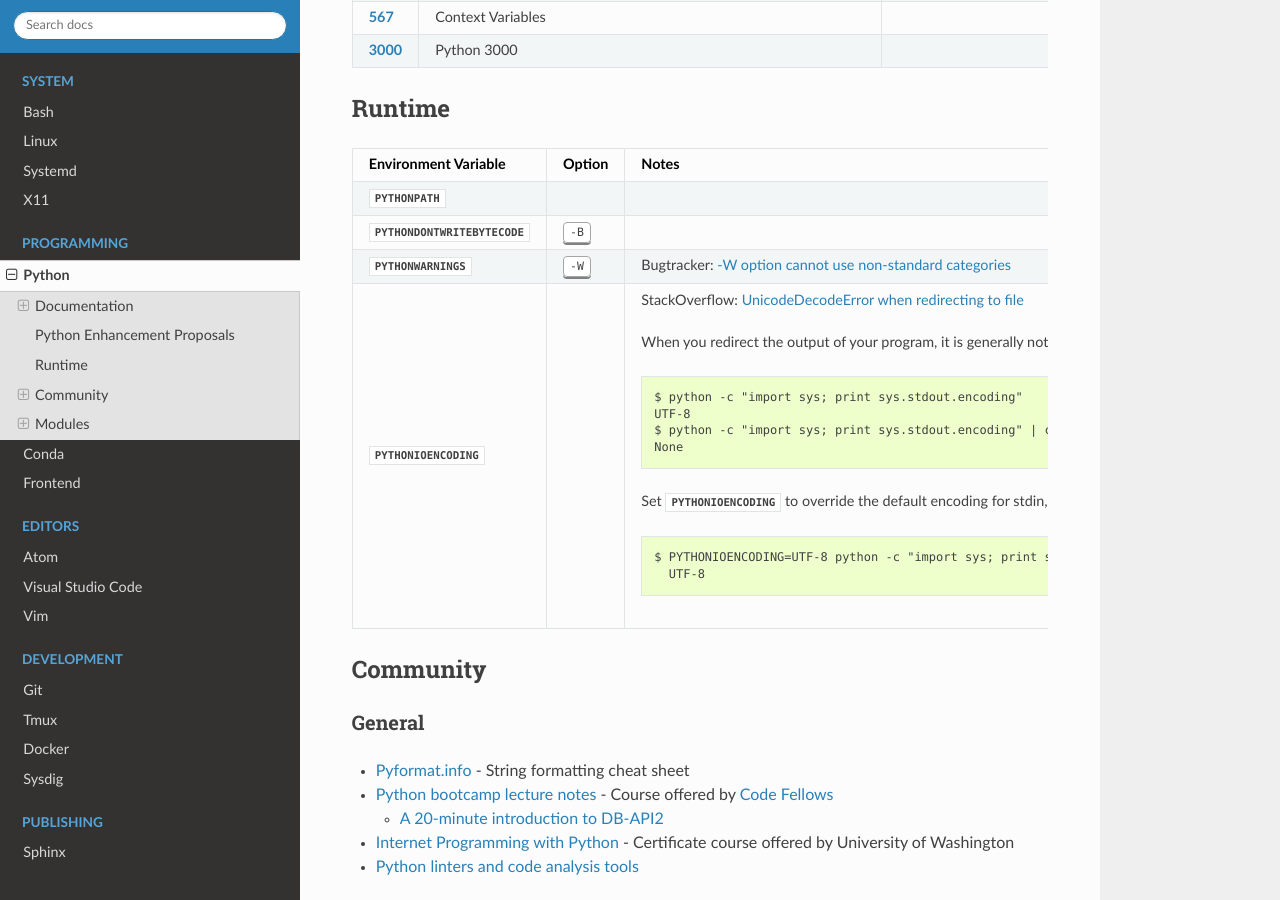
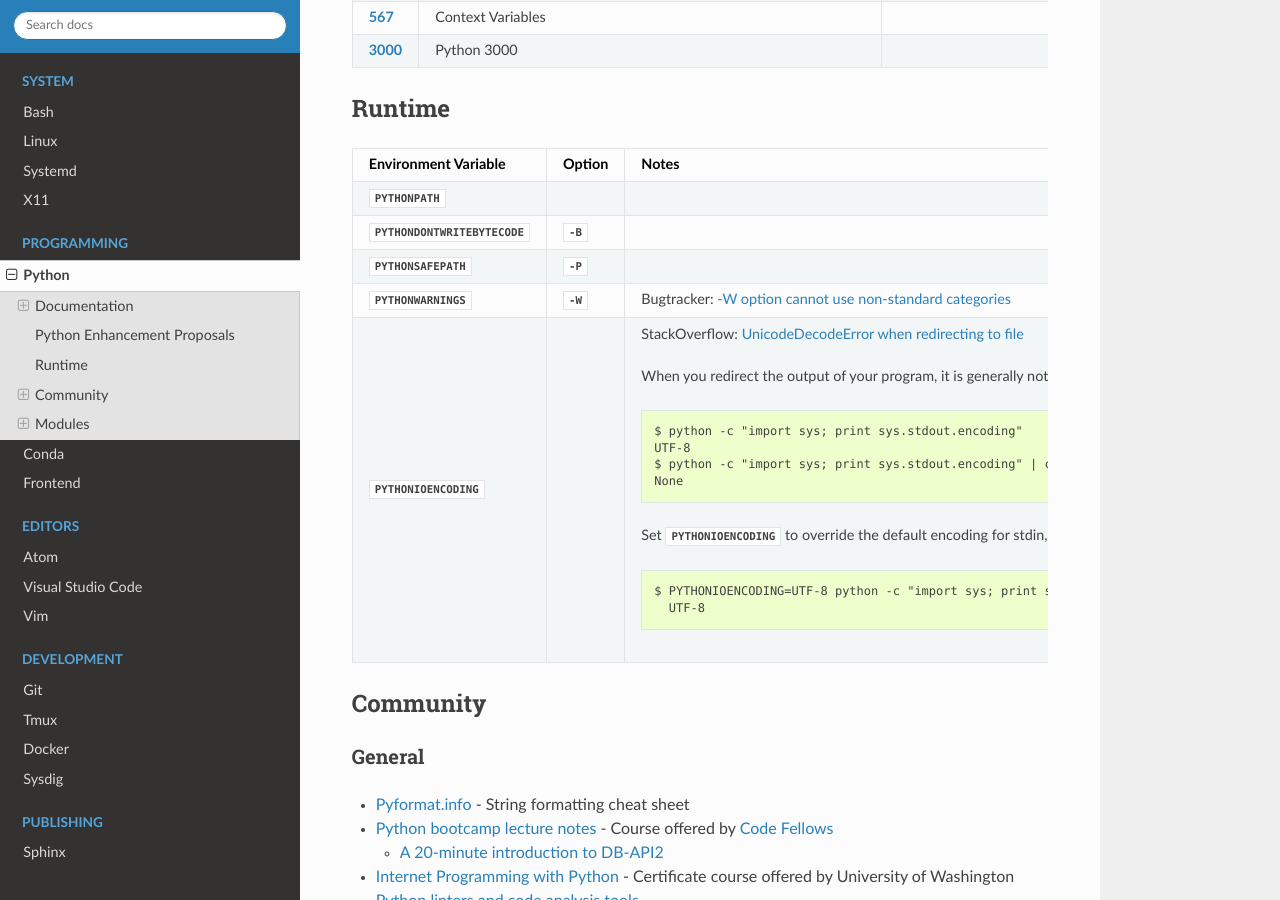
Before and after one commit to heterotopian/technotes, a Sphinx documentation site: the page built from source/python/index.rst, in a window 1280 px wide and 900 px high, scrolled down 1201 px. Built offline with Sphinx 7.4.7 and the Read the Docs theme 2.0.0, drawn with Linux system fonts in a browser that asks for light colours.

Commit message:
Add PYTHONSAFEPATH, -P runtime options

```diff
--- a/source/python/index.rst
+++ b/source/python/index.rst
@@ -128,11 +128,15 @@ Runtime
       -
 
     * - :envvar:`PYTHONDONTWRITEBYTECODE`
-      - :kbd:`-B`
+      - :option:`-B`
+      -
+
+    * - :envvar:`PYTHONSAFEPATH`
+      - :option:`-P`
       -
 
     * - :envvar:`PYTHONWARNINGS`
-      - :kbd:`-W`
+      - :option:`-W`
       - Bugtracker: `-W option cannot use non-standard categories <https://bugs.python.org/issue22543>`_
 
     * - :envvar:`PYTHONIOENCODING`
```
